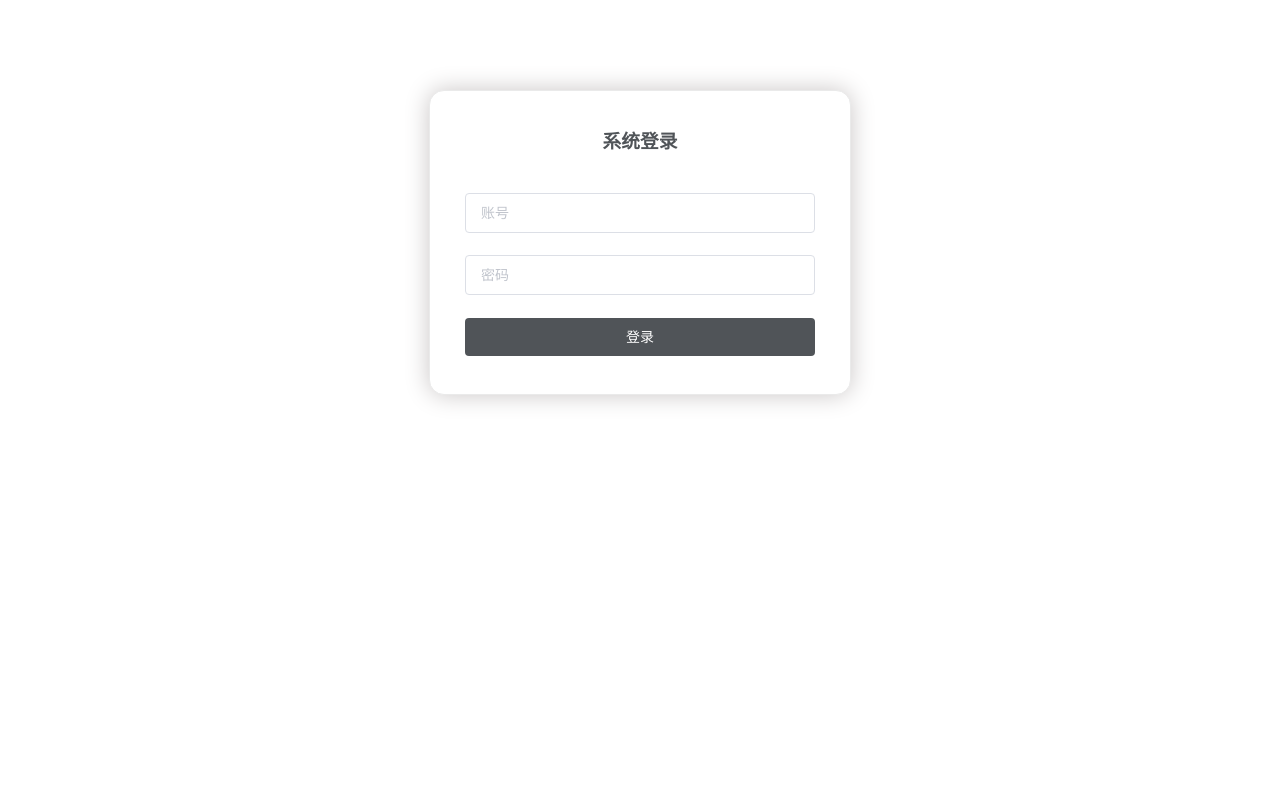
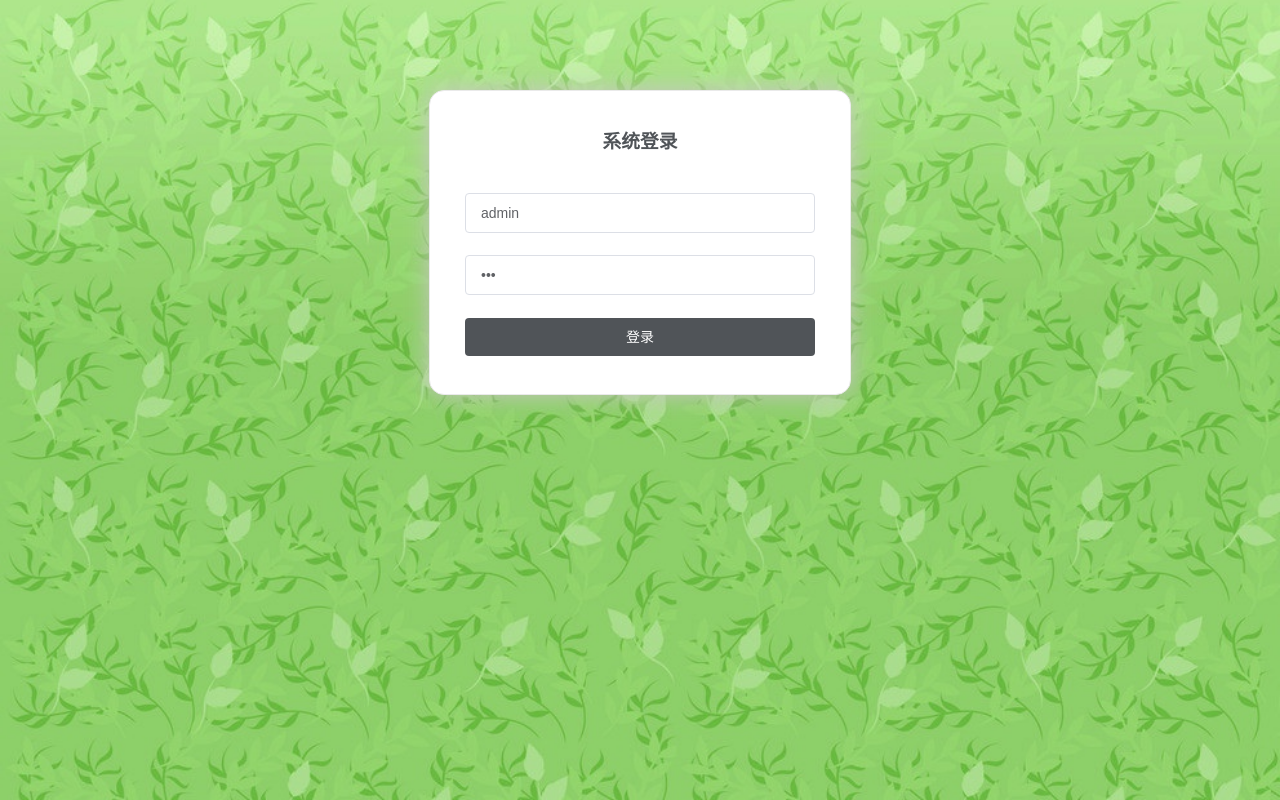
Before and after one commit to jia1000/SpringBootVueDemo, a Vue app in the folder wj-vue-test/: page /#/login in a window 1280 px wide. Built offline with nearby package versions, Linux system fonts and the light colour scheme.

Commit message:
前后端分离项目：前端工程：设置背景。 方法：在 <el-form> 标签的外又添加了一个父标签 <body>，是为了覆盖掉浏览器（用户代理）的默认样式。

```diff
--- a/wj-vue-test/src/App.vue
+++ b/wj-vue-test/src/App.vue
@@ -18,6 +18,6 @@ export default {
   -moz-osx-font-smoothing: grayscale;
   text-align: center;
   color: #2c3e50;
-  margin-top: 60px;
+  /*margin-top: 60px;*/
 }
 </style>
--- a/wj-vue-test/src/components/Login.vue
+++ b/wj-vue-test/src/components/Login.vue
@@ -1,4 +1,5 @@
 <template>
+  <body id="poster">
     <el-form class="login-container" label-position="left"
              label-width="0px">
       <h3 class="login_title">系统登录</h3>
@@ -14,6 +15,7 @@
         <el-button type="primary" style="width: 100%;background: #505458;border: none" v-on:click="login">登录</el-button>
       </el-form-item>
     </el-form>
+  </body>
 </template>
 
 <script>
@@ -22,8 +24,8 @@
     data () {
       return {
         loginForm: {
-          username: '',
-          password: ''
+          username: 'admin',
+          password: '123'
         },
         responseResult: []
       }
@@ -64,5 +66,16 @@
     text-align: center;
     color: #505458;
   }
+  #poster {
+    background:url("../assets/eva.jpg") no-repeat;
+    background-position: center;
+    height: 100%;
+    width: 100%;
+    background-size: cover;
+    position: fixed;
+  }
+  body{
+    margin: 0px;
+  }
 
 </style>
```
Also changed, not shown: wj-vue-test/src/assets/eva.jpg (added). Lines whose indentation alone changed are shown as unchanged.
